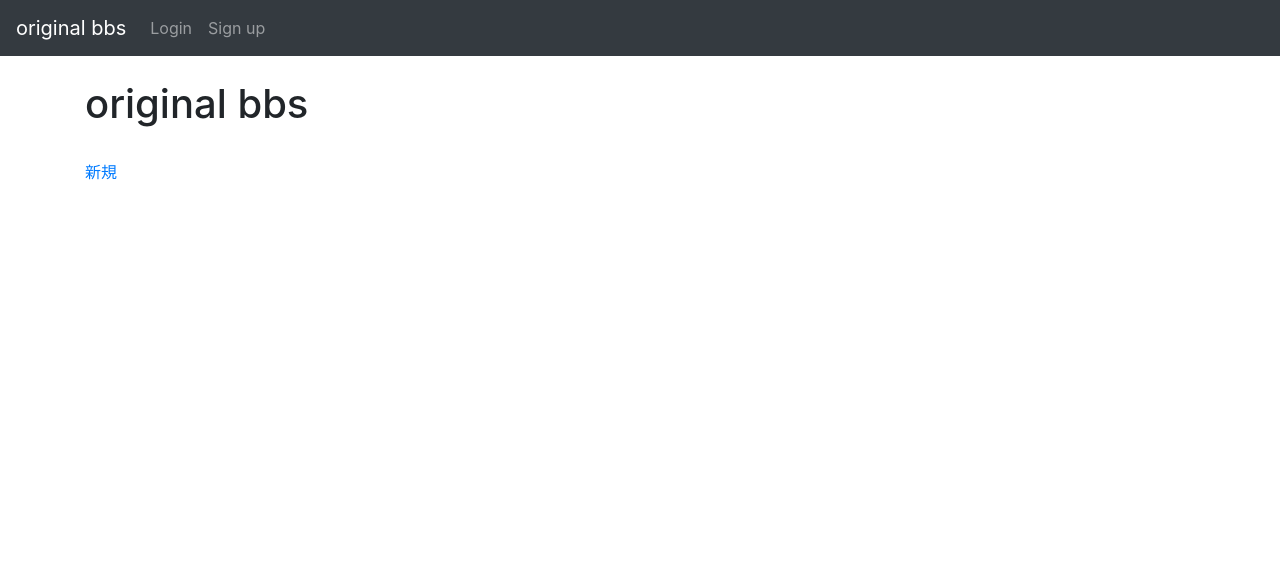
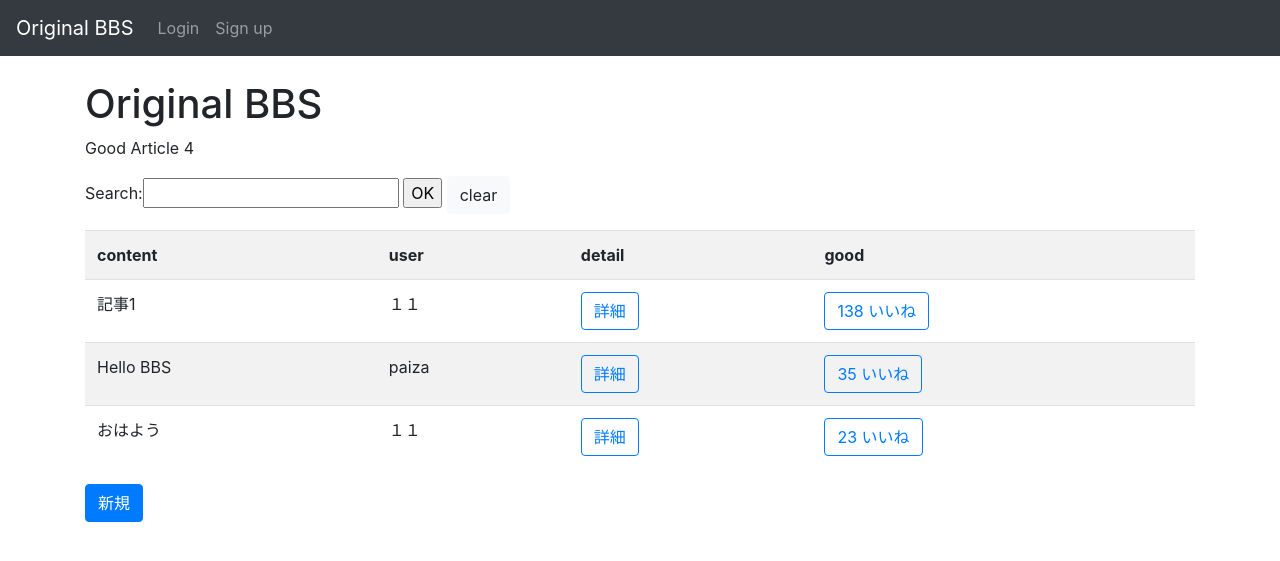
Before and after one commit to MASAOKOHAMA/originalBBS, a Django app: page /bbs/4 in a window 1280 px wide. Shown: the top 561 px of the page. Run offline with Django 3.2, Linux system fonts and the light colour scheme; data comes from the database, SQL or seed files in the repository; both versions use the stored data as it was after the commit; some libraries are stand-ins or nearby versions.

Commit message:
いいね実装

```diff
--- a/accounts/templates/accounts/signup.html
+++ b/accounts/templates/accounts/signup.html
@@ -6,7 +6,7 @@
     <form method='post'>
         {% csrf_token %}
         {{ form.as_p }}
-        <button type='submit'>Sign up</button>
+        <button type='submit' class='btn btn-primary'>Sign up</button>
     </form>
 </section>
 {% endblock %}
--- a/bbs/forms.py
+++ b/bbs/forms.py
@@ -5,7 +5,7 @@ from .models import Article
 class ArticleForm(forms.ModelForm):
     class Meta:
         model = Article
-        fields = ('content', 'user_name', 'images')
+        fields = ('content', 'user_name', 'good_count', 'images')
 
 class SearchForm(forms.Form):
-    keyword = forms.CharField(label='検索', max_length=100)
+    keyword = forms.CharField(label='Search', max_length=100)
--- a/bbs/templates/bbs/base.html
+++ b/bbs/templates/bbs/base.html
@@ -3,13 +3,13 @@
     <head>
         <meta charset='utf-8'>
         <meta name='viewport' content='width=device-width, initial-scale=1, shrink-to-fit=no'>
-        <title>original bbs</title>
+        <title>Original BBS</title>
         <link rel='stylesheet' href='https://maxcdn.bootstrapcdn.com/bootstrap/4.0.0/css/bootstrap.min.css'>
         <style>body {padding-top: 80px;}</style>
     </head>
     <body>
         <nav class='navbar navbar-expand-md navbar-dark bg-dark fixed-top'>
-            <a class='navbar-brand' href='{% url "bbs:index" %}'>original bbs</a>
+            <a class='navbar-brand' href='{% url "bbs:index" %}'>Original BBS</a>
             <ul class='navbar-nav'>
                 {% if user.is_authenticated %}
                     <li class='nav-time'>
--- a/bbs/templates/bbs/detail.html
+++ b/bbs/templates/bbs/detail.html
@@ -1,8 +1,8 @@
 {% extends './base.html' %}
 {% block content %}
-    <h1>original bbs</h1>
+    <h1>Original BBS</h1>
     <p>{{ message }}</p>
-    <p>{{ article.content }}, {{ article.user_name }}, {{ article.good_count }}</p>
+    <p>{{ article.content }}, {{ article.user_name }}</p>
     <p><img src='{{article.images.url}}' width=300></p>
     <p>
         <a href='{% url "bbs:index" %}' class='btn btn-outline-primary'>一覧</a>
--- a/bbs/templates/bbs/edit.html
+++ b/bbs/templates/bbs/edit.html
@@ -7,7 +7,6 @@
     <form action='{% url "bbs:update" article.id %}' method='post' class='form'>
         {% csrf_token %}
         {% bootstrap_form articleForm layout='horizontal' %}
-<!--        <form method="post" id="myform" enctype="multipart/form-data">-->
         <button type='submit' class='btn btn-outline-primary'>保存する</button>
         <a href='{% url "bbs:detail" article.id %}' class='btn btn-outline-secondary'>戻る</a>
     </form>
--- a/bbs/templates/bbs/index.html
+++ b/bbs/templates/bbs/index.html
@@ -1,17 +1,18 @@
 {% extends './base.html' %}
 {% block content %}
-    <h1>original bbs</h1>
+    <h1>Original BBS</h1>
     <p>{{ message }}</p>
 	{% if searchForm %}
 	    <form action='{% url "bbs:index" %}' method='get'>
 	        <div class='form-group'>
 	            {{ searchForm }}
 	            <input type="submit" value="OK" />
-	            <a href="{% url 'bbs:index' %}">クリア</a>
+	            <a href="{% url 'bbs:index' %}" class='btn btn-light'>clear</a>
 	        </div>
 	    </form>
 	{% endif %}
     <table  class='table table-striped table-hover'>
+        <tr><th>content</th><th>user</th><th>detail</th><th>good</th></tr>
         {% for article in articles %}
             <tr>
                 <td>{{ article.content }}</td>
@@ -20,7 +21,7 @@
                     <a href='{% url "bbs:detail" article.id %}' class='btn btn-outline-primary'>詳細</a>
                 </td>
                 <td>
-                    <a href='{% url "bbs:good" article.pk %}' class='btn btn-outline-primary'>いいね　{{ article.good_count }}</a>
+                    <a href='{% url "bbs:good" article.pk %}' class='btn btn-outline-primary'>{{ article.good_count }} いいね</a>
 <!--                    <a href='{% url "bbs:good" article.pk %}' class='btn btn-outline-primary'>-->
 <!--                    <form action="" method="POST">-->
 <!--                    <button type="SUBMIT">-->
@@ -34,6 +35,6 @@
         {% endfor %}
     </table>
     <div>
-        <a href='{% url "bbs:new" %}'>新規</a>
+        <a href='{% url "bbs:new" %}' class="btn btn-primary">新規</a>
     </div>
 {% endblock %}
--- a/bbs/urls.py
+++ b/bbs/urls.py
@@ -1,7 +1,7 @@
 from django.urls import path
 from . import views
-from django.conf import settings
-from django.conf.urls.static import static
+# from django.conf import settings
+# from django.conf.urls.static import static
 
 app_name = 'bbs'
 
@@ -13,6 +13,5 @@ urlpatterns = [
     path('<int:id>/delete', views.delete, name='delete'),
     path('<int:id>/edit', views.edit, name='edit'),
     path('<int:id>/update', views.update, name='update'),
-    path('<int:id>/delete', views.delete, name='delete'),
     path('<int:pk>', views.good, name='good'),
-] + static(settings.MEDIA_URL, document_root=settings.MEDIA_ROOT)
+] #+ static(settings.MEDIA_URL, document_root=settings.MEDIA_ROOT)
--- a/bbs/views.py
+++ b/bbs/views.py
@@ -14,18 +14,10 @@ def index(request):
     else:
         searchForm = SearchForm()
         articles = Article.objects.all()
-    # article = Article.objects.get(pk=1)
-    # article = get_object_or_404(Article, pk=id)
-    # if request.method == 'POST':
-    #     article.good_count += 1
-    #     article.save()
-    # good_count = Article.objects.get(pk=1).good_count
-
     context = {
-        'message': 'First Work',
+        'message': """Masao's First Work""",
         'articles': articles,
         'searchForm': searchForm,
-        # 'count': good_count
     }
     print("index")
     return render(request, 'bbs/index.html', context)
@@ -39,9 +31,24 @@ def good(request, pk):
     print(article)
     print(article.good_count)
     good_count = get_object_or_404(Article, pk=pk).good_count
+    # context = {
+    #     'count': good_count
+    # }
+    #####
+    searchForm = SearchForm(request.GET)
+    if searchForm.is_valid():
+        keyword = searchForm.cleaned_data['keyword']
+        articles = Article.objects.filter(content__contains=keyword)
+    else:
+        searchForm = SearchForm()
+        articles = Article.objects.all()
     context = {
+        'message': 'Good Article ' + str(pk),
+        'articles': articles,
+        'searchForm': searchForm,
         'count': good_count
     }
+    #####
     return render(request, 'bbs/index.html', context)
 
 def detail(request, id):
@@ -61,7 +68,8 @@ def create(request):
             article = articleForm.save()
 
     context = {
-        'message': 'Create article ' + str(article.id),
+        # 'message': 'Create article ' + str(article.id),
+        'message': 'Create Article ',
         'article': article,
     }
     return render(request, 'bbs/detail.html', context)
@@ -91,11 +99,18 @@ def new(request):
 def delete(request, id):
     article = get_object_or_404(Article, pk=id)
     article.delete()
-
-    articles = Article.objects.all()
+    # articles = Article.objects.all()
+    searchForm = SearchForm(request.GET)
+    if searchForm.is_valid():
+        keyword = searchForm.cleaned_data['keyword']
+        articles = Article.objects.filter(content__contains=keyword)
+    else:
+        searchForm = SearchForm()
+        articles = Article.objects.all()
     context = {
-        'message': 'Delete article ' + str(id),
+        'message': 'Delete Article ' + str(id),
         'articles': articles,
+        'searchForm': searchForm,
     }
     return render(request, 'bbs/index.html', context)
 
@@ -118,7 +133,7 @@ def update(request, id):
             articleForm.save()
 
     context = {
-        'message': 'Update article ' + str(id),
+        'message': 'Update Article ' + str(id),
         'article': article,
     }
     return render(request, 'bbs/detail.html', context)
--- a/manage.py
+++ b/manage.py
@@ -14,7 +14,7 @@ def main():
             "Couldn't import Django. Are you sure it's installed and "
             "available on your PYTHONPATH environment variable? Did you "
             "forget to activate a virtual environment?"
-        ) from exc
+        )(exc)
     execute_from_command_line(sys.argv)
 
 
--- a/templates/registration/logged_out.html
+++ b/templates/registration/logged_out.html
@@ -1,6 +1,7 @@
 {% extends '../layout.html' %}
+
 {% block content %}
 <h1>Logged Out</h1>
 <p>Thanks for spending some quality time with the Web site today.</p>
-<p><a href='{% url "login" %}'>Log in again</a></p>
+<p><a href='{% url "login" %}' class="btn btn-primary">Log in again</a></p>
 {% endblock %}
--- a/templates/registration/login.html
+++ b/templates/registration/login.html
@@ -1,10 +1,12 @@
 {% extends '../layout.html' %}
+
 {% block content %}
 <h1>Login</h1>
 <section class='common-form'>
     {% if form.errors %}
         <p class='error-msg'>Your username and password didn't match. Please try again.</p>
     {% endif %}
+
     {% if next %}
         {% if user.is_authenticated %}
             <p class='error-msg'>Your account doesn't have access to this page. To proceed,
@@ -13,11 +15,12 @@
             <p class='error-msg'>Please login to see this page.</p>
         {% endif %}
     {% endif %}
+
     <form action='{% url "login" %}' method='post'>
         {% csrf_token %}
         <input type='hidden' name='next' value='{{ next }}'/>
         {{ form.as_p }}
-        <button type='submit'>Login</button>
+        <button type='submit' class='btn btn-primary'>Login</button>
     </form>
 </section>
 {% endblock %}
```
Also changed, not shown: templates/layout.html (+15 -14 lines), bbs/migrations/0004_article_images.py, bbs/models.py (line endings or trailing spaces), db.sqlite3, media/スクリーンショット_2020-10-07_23.44.30_DbCQqny.png (added), media/スクリーンショット_2020-10-12_15.38.55.png (added), media/スクリーンショット_2020-10-12_15.39.52.png (added), media/スクリーンショット_2020-10-12_15.39.52_QuNjfDC.png (added), media/スクリーンショット_2020-10-12_15.39.52_wq1SvIx.png (added).
